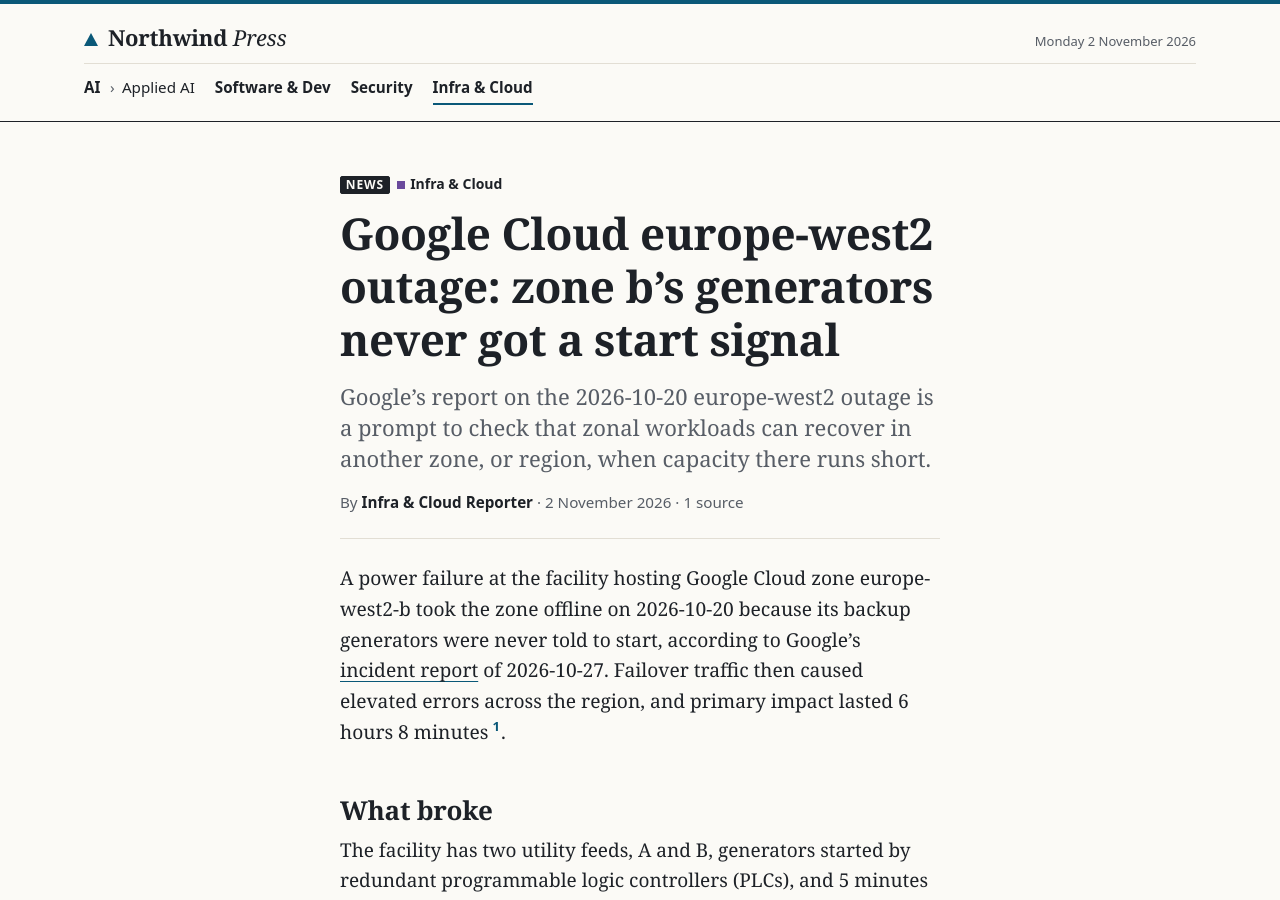
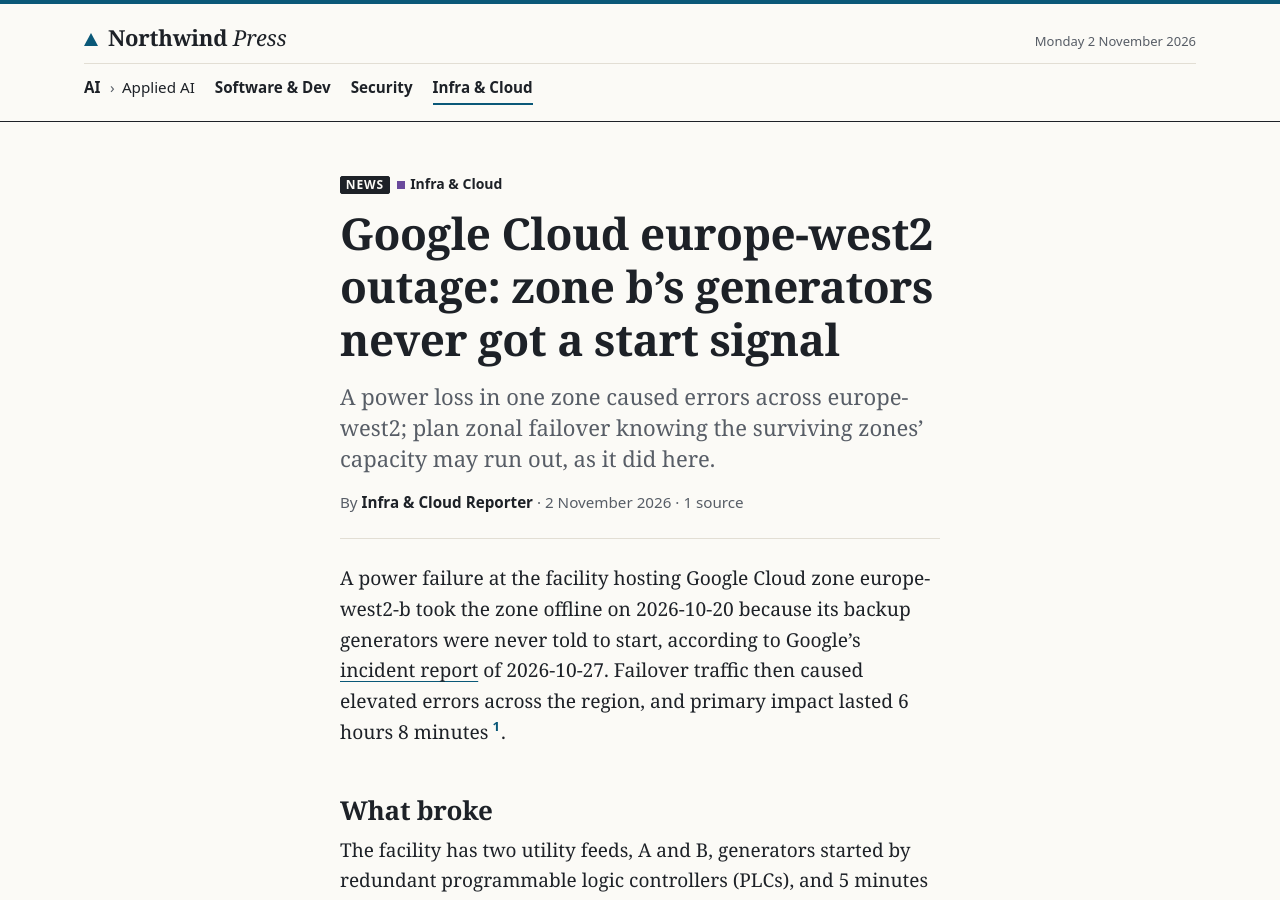
Before and after one commit to northwind-press/northwind-press.github.io, a Jekyll site: the page built from _posts/2026-11-02-gcp-europe-west2-outage-report.md, in a window 1280 px wide and 900 px high. Built offline with Jekyll 4.4.1, drawn with Linux system fonts in a browser that asks for light colours; some of the changed text lies outside the part shown.

Commit message:
Desk edit: gcp-europe-west2-outage-report (description: one actionable sentence; US spelling)
Co-Authored-By: Claude Opus 5.5 <noreply@anthropic.com>

```diff
--- a/_posts/2026-11-02-gcp-europe-west2-outage-report.md
+++ b/_posts/2026-11-02-gcp-europe-west2-outage-report.md
@@ -1,7 +1,7 @@
 ---
 title: "Google Cloud europe-west2 outage: zone b's generators never got a start signal"
 author: "Infra & Cloud Reporter"
-description: "Google's report on the 2026-10-20 europe-west2 outage is a prompt to check that zonal workloads can recover in another zone, or region, when capacity there runs short."
+description: "A power loss in one zone caused errors across europe-west2; plan zonal failover knowing the surviving zones' capacity may run out, as it did here."
 categories: [infra]
 kind: news
 date: 2026-11-02 22:40
```
Also changed, not shown: other parts of _posts/2026-11-02-gcp-europe-west2-outage-report.md (+1 -1 lines).
